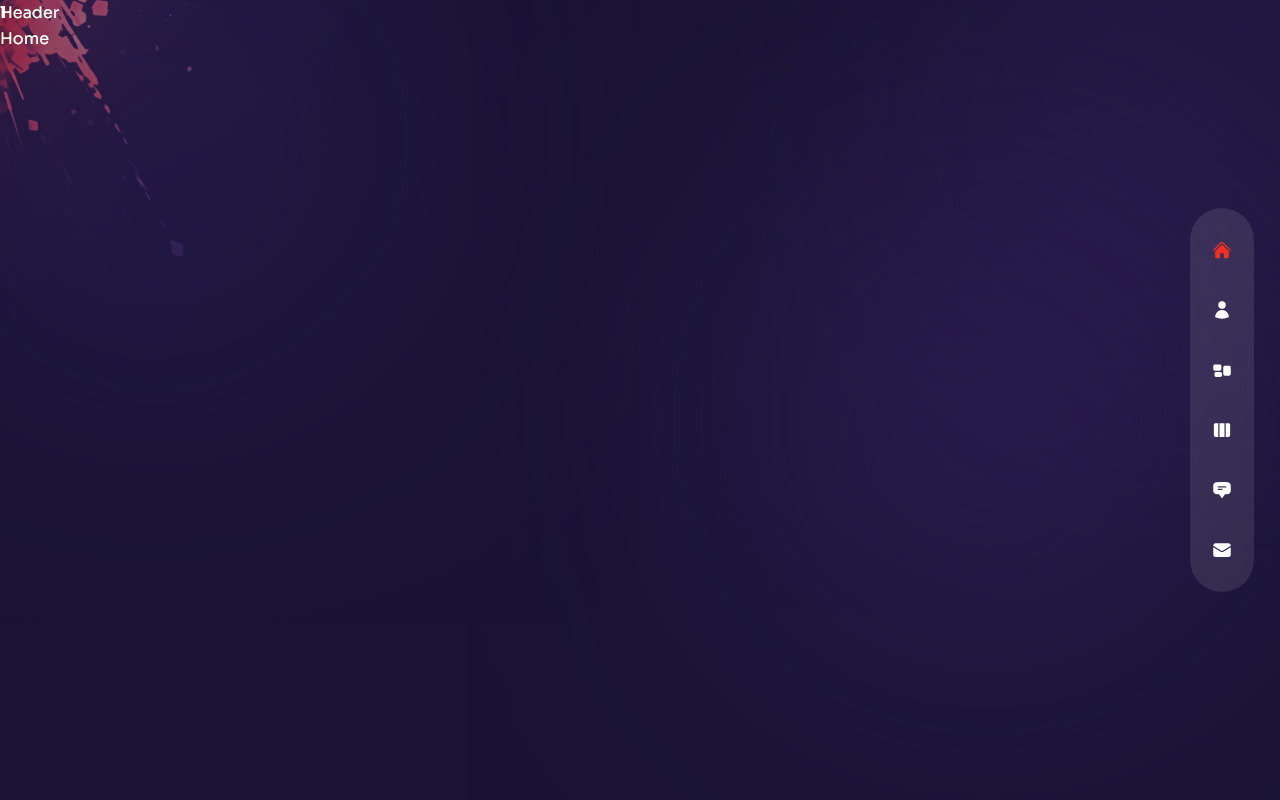
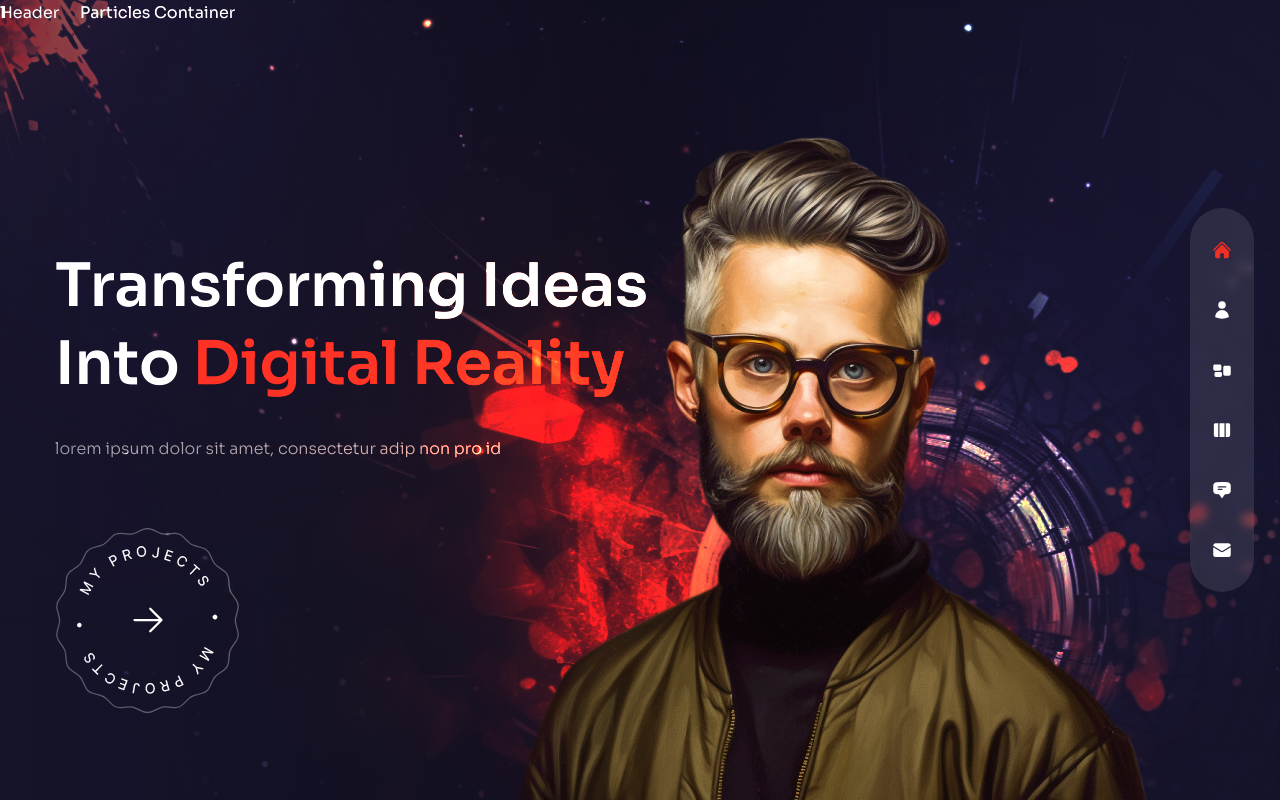
Before and after one commit to MatheusDSantossi/portfolio-website-p2, a Next.js app in the folder portfolio_starter_p2/: page / in a window 1280 px wide. Built offline with nearby package versions, Linux system fonts and the light colour scheme.

Commit message:
feat: Finalizing the Home screen

```diff
--- a/portfolio_starter_p2/components/Avatar.js
+++ b/portfolio_starter_p2/components/Avatar.js
@@ -1,5 +1,9 @@
+import Image from "next/image";
+
 const Avatar = () => {
-  return <div>Avatar</div>;
+  return <div className="hidden xl:flex xl:max-w-none">
+    <Image src={'/avatar.png'} width={737} height={678} alt='' className="translate-z-0 w-full h-full" />
+  </div>;
 };
 
 export default Avatar;
--- a/portfolio_starter_p2/components/Header.js
+++ b/portfolio_starter_p2/components/Header.js
@@ -1,5 +1,7 @@
+
+
 const Header = () => {
-  return <header>Header</header>;
+  return <header className="absolute z-30 w-full ">Header</header>;
 };
 
 export default Header;
--- a/portfolio_starter_p2/components/ParticlesContainer.js
+++ b/portfolio_starter_p2/components/ParticlesContainer.js
@@ -1,3 +1,5 @@
+// https://youtu.be/qp0-L_M3Ad4?t=3328
+
 const ParticlesContainer = () => {
   return <div>Particles Container</div>;
 };
--- a/portfolio_starter_p2/components/ProjectsBtn.js
+++ b/portfolio_starter_p2/components/ProjectsBtn.js
@@ -1,5 +1,24 @@
+// next image
+import Image from "next/image";
+
+// next link
+import Link from "next/link";
+
+// icons
+import { HiArrowRight} from "react-icons/hi2";
+
 const ProjectsBtn = () => {
-  return <div>Project Btn</div>;
+  return (
+    <div className="mx-auto xl:mx-0">
+      <Link href={'/work'} className="relative w-[185px] h-[185px] flex justify-center items-center bg-circleStar bg-cover bg-center bg-no-repeat group">
+        <Image src={'/rounded-text.png'} width={141} height={148}
+        alt=""
+        className="animate-spin-slow w-full h-full max-w-[141px] max-h-[148px]"
+        />
+        <HiArrowRight className="absolute text-4xl group-hover:translate-x-2 transition-all duration-300" />
+      </Link>
+    </div>
+    );
 };
 
 export default ProjectsBtn;
--- a/portfolio_starter_p2/pages/index.js
+++ b/portfolio_starter_p2/pages/index.js
@@ -1,7 +1,76 @@
+import Image from "next/image";
 
-// https://youtu.be/qp0-L_M3Ad4?t=2136
+import ParticlesContainer from "../components/ParticlesContainer";
+import ProjectBtn from "../components/ProjectsBtn";
+import Avatar from "../components/Avatar";
+
+// framer motion
+import {motion} from "framer-motion";
+
+// variants
+import { fadeIn } from "../variants"
+import ProjectsBtn from "../components/ProjectsBtn";
+
 const Home = () => {
-  return <div>Home</div>;
+  return (
+    <div className="bg-primary/60 h-full">
+
+      {/* text */}
+      <div className="w-full h-full bg-gradient-to-r from-primary/10 via-black/30 to-black/10">
+        <div className="text-center flex flex-col justify-center xl:pt-40 xl:text-left h-full container mx-auto">
+
+          {/* title */}
+          <motion.h1
+          variants={fadeIn('down', 0.2)}
+          initial="hidden"
+          animate="show"
+          exit="hidden"
+          className="h1">Transforming Ideas <br/> Into{' '} <span className="text-accent">Digital Reality</span>
+          </motion.h1>
+
+          {/* subtitle */}
+          <motion.p
+          variants={fadeIn('down', 0.3)}
+          initial="hidden"
+          animate="show"
+          exit="hidden"
+          className="max-w-sm xl:max-w-xl mx-auto xl:mx-0 mb-10 xl:mb-16">
+            lorem ipsum dolor sit amet, consectetur adip non pro id
+          </motion.p>
+          {/* btn */}
+          <div className="flex justify-center xl:hidden relative">
+            <ProjectsBtn />
+          </div>
+          <motion.div variants={fadeIn('down', 0.4)} initial="hidden"
+          animate="show"
+          exit="hidden"
+          className="hidden xl:flex"
+          >
+            <ProjectsBtn />
+          </motion.div>
+        </div>
+      </div>
+      {/* image */}
+      <div className="w-[1200px] h-full absolute right-0 bottom-0">
+        {/* bg img */}
+        <div className="bg-none xl:bg-explosion xl:bg-cover xl:bg-right xl:bg-no-repeat w-full h-full absolute mix-blend-color-dodge translate-z-0">
+        </div>
+        {/* particles */}
+        <ParticlesContainer />
+        {/* avatar img */}
+        <motion.div
+        variants={fadeIn('up', 0.5)}
+        initial="hidden"
+        animate="show"
+        exit="hidden"
+        transition={{duration: 1, ease: 'easeInOut'}}
+        className="w-full h-full max-w-[737px] max-h-[678px] absolute -bottom-32 lg:bottom-0 lg:right-[8%]">
+          <Avatar />
+        </motion.div>
+      </div>
+      <div>image</div>
+    </div>
+  );
 };
 
 export default Home;
```
